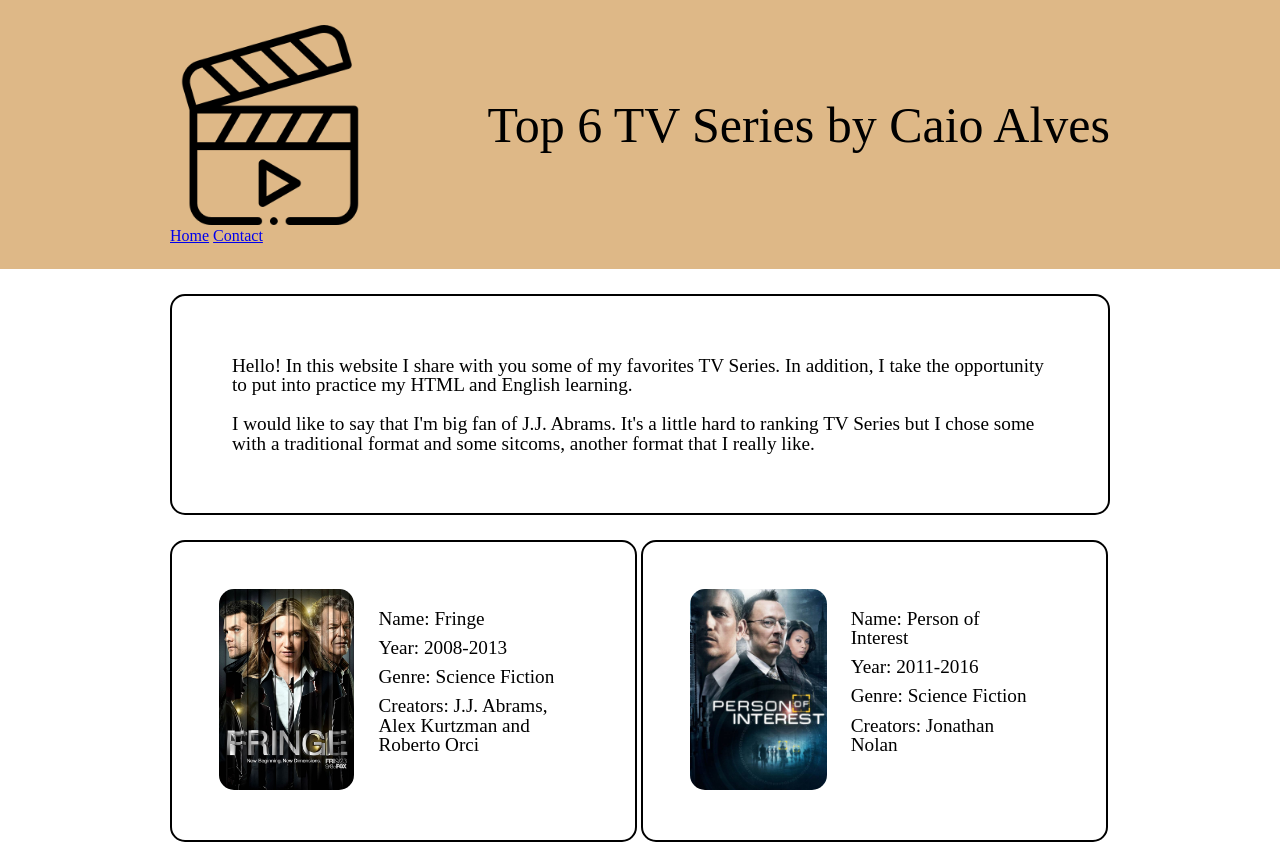
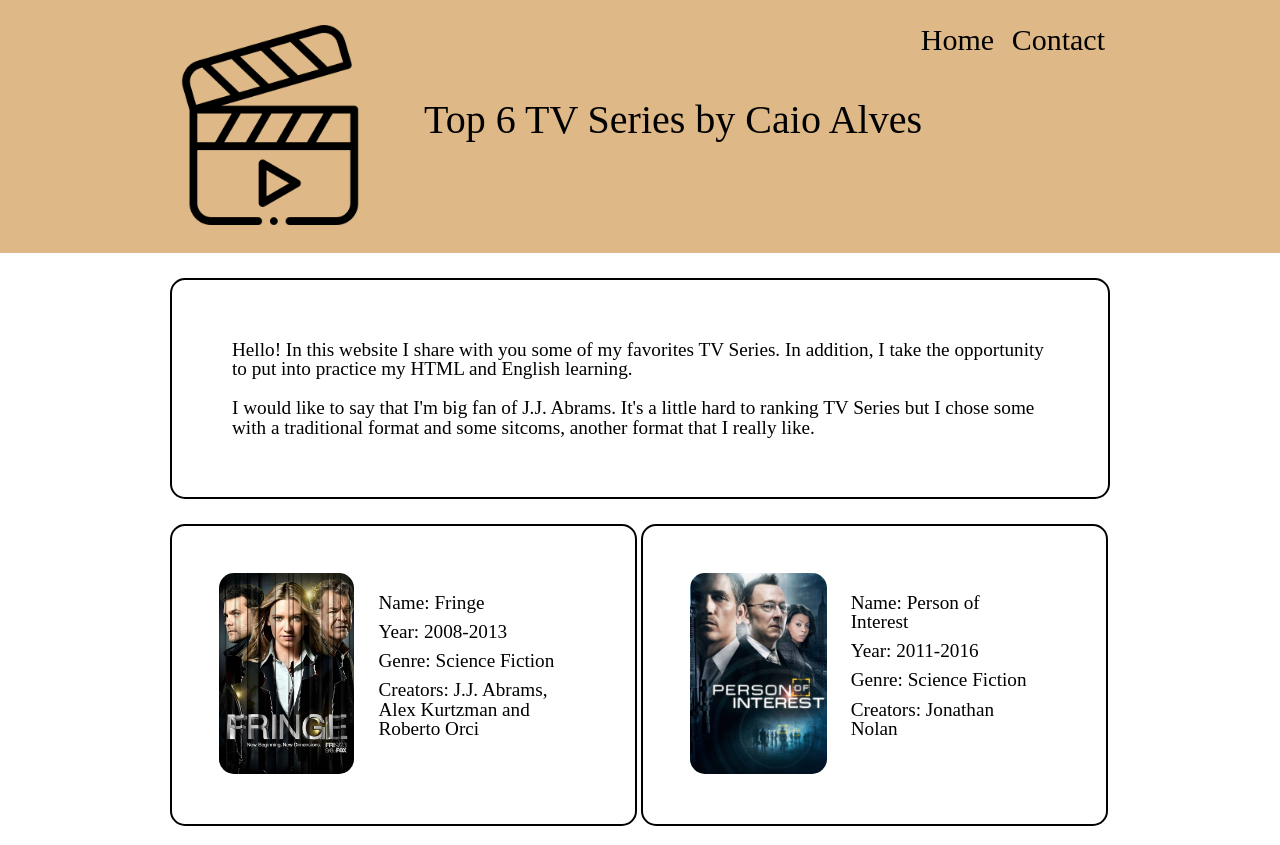
Before and after one commit to caioalves19/aprendendo-html-css, a plain HTML site: page index.html in a window 1280 px wide. Shown: the top 845 px of the page. Drawn offline with Linux system fonts and the light colour scheme.

Commit message:
ajuste para os links na pagina inicial

```diff
--- a/css/style.css
+++ b/css/style.css
@@ -17,11 +17,32 @@ header img {
     margin: 0 auto;
 }
 
+nav{
+    position: absolute;
+    display: inline;
+    /* background-color: white; */
+    right: 0;
+    top: 0px;
+    font-size: 30px;
+}
+
+nav a{
+    text-decoration: none;
+    color: black;
+    padding: 5px;
+}
+
+nav a:hover{
+    text-decoration: underline;
+    transition: .3s;
+    font-size: 33px;
+}
+
 h1{
     position: absolute;
-    right: 0;
+    right: 20%;
     top: 75px;
-    font-size: 50px;
+    font-size: 40px;
 }
 
 .introduction{
```
